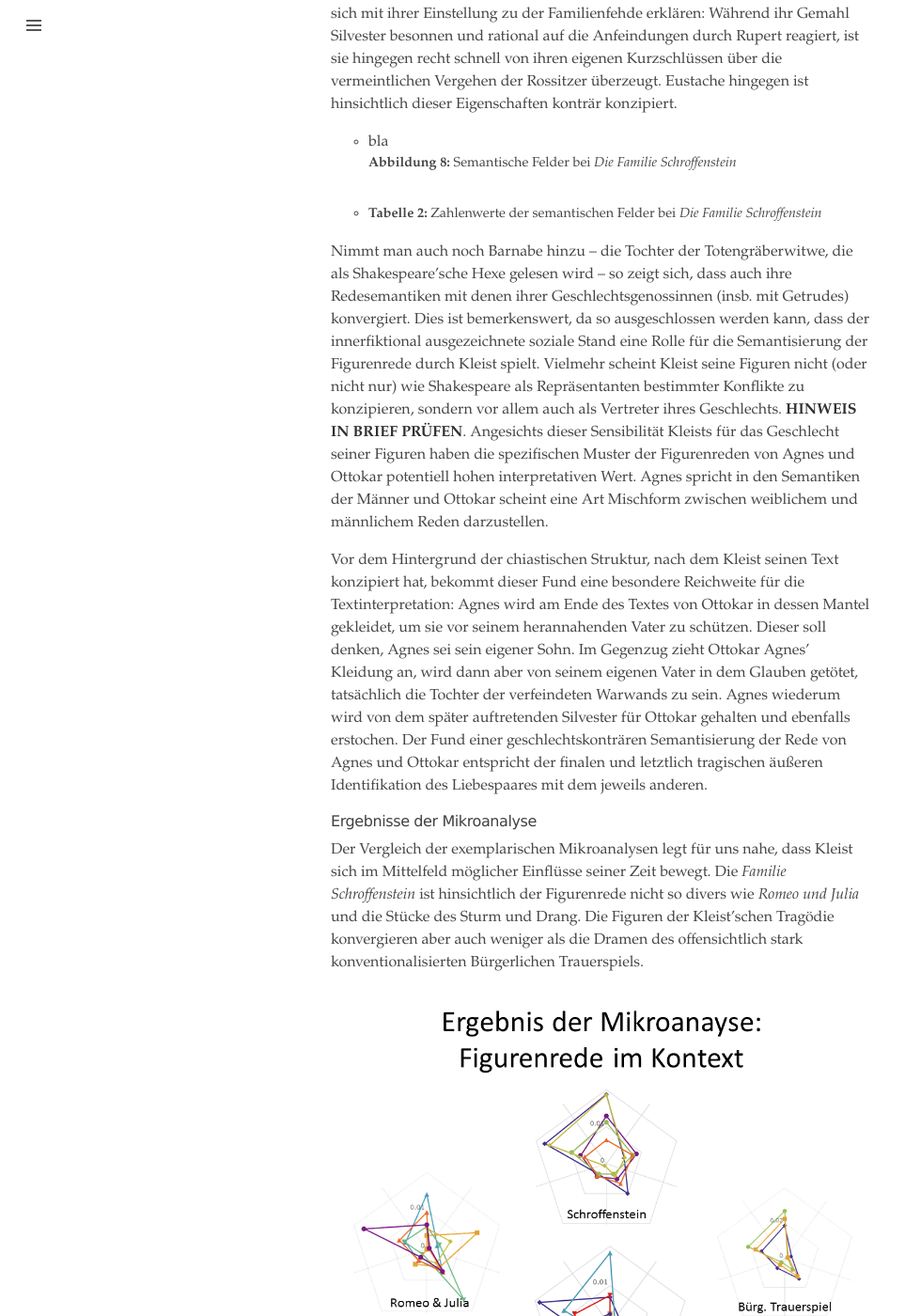
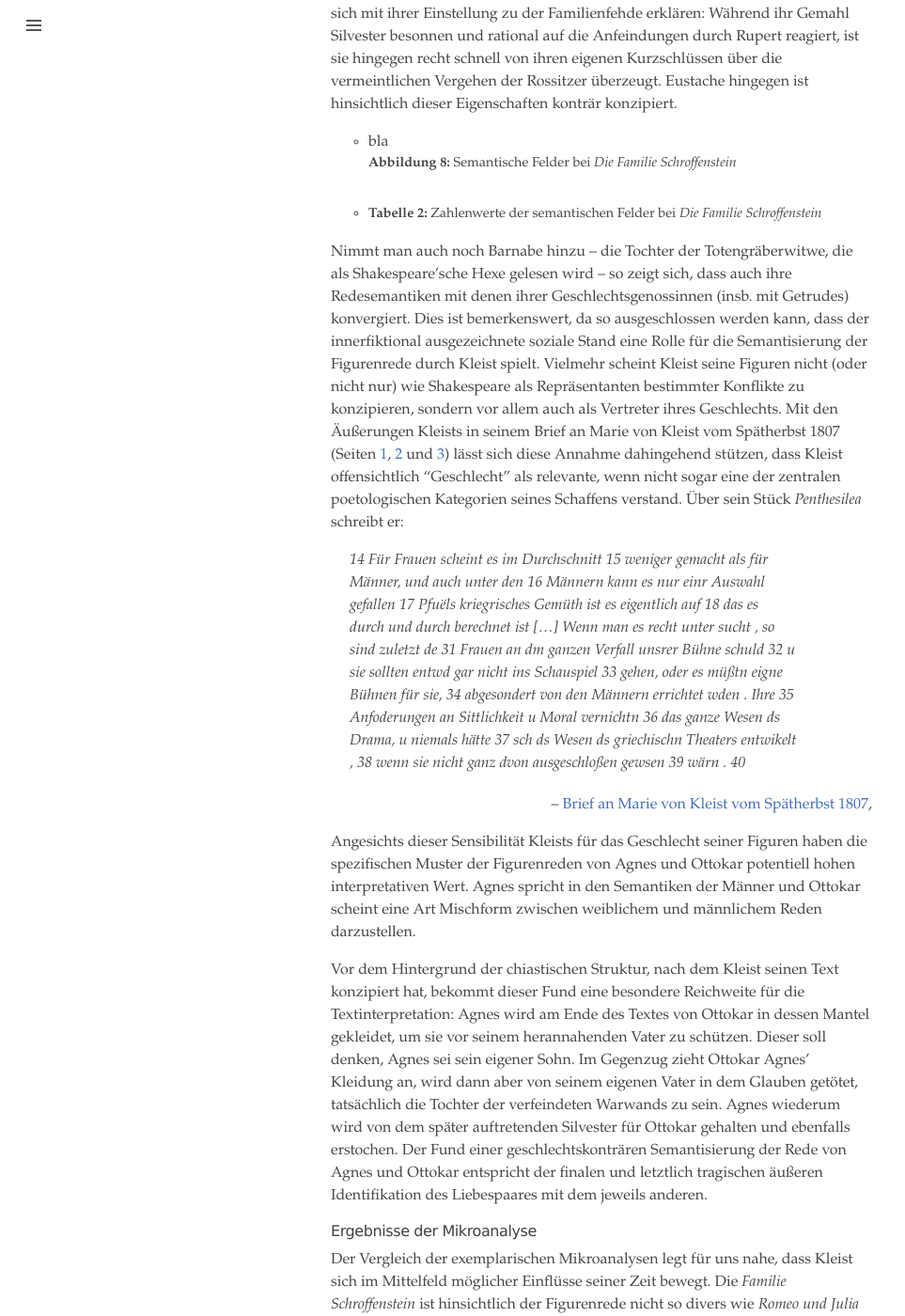
Before and after one commit to quadrama/quadrama.github.io, a Jekyll site: the page built from _posts/2016-10-07-ottokar-capulet.md, in a window 1280 px wide and 1400 px high, scrolled down 9357 px. Shown: the whole window at 94% size, without its empty margins (0-963 px from the left). Built offline with Jekyll 4.4.1, drawn with Linux system fonts in a browser that asks for light colours; nearby versions of some CDN libraries; library files that are not in the unit come from our copies.

Commit message:
Update 2016-10-07-ottokar-capulet.md

```diff
--- a/_posts/2016-10-07-ottokar-capulet.md
+++ b/_posts/2016-10-07-ottokar-capulet.md
@@ -232,7 +232,29 @@ render_spiderweb_table("#fields-r0px0-table", d5);
 
 </script>
 
-Nimmt man auch noch Barnabe hinzu -- die Tochter der Totengräberwitwe, die als Shakespeare'sche Hexe gelesen wird -- so zeigt sich, dass auch ihre Redesemantiken mit denen ihrer Geschlechtsgenossinnen (insb. mit Getrudes) konvergiert. Dies ist bemerkenswert, da so ausgeschlossen werden kann, dass der innerfiktional ausgezeichnete soziale Stand eine Rolle für die Semantisierung der Figurenrede durch Kleist spielt. Vielmehr scheint Kleist seine Figuren nicht (oder nicht nur) wie Shakespeare als Repräsentanten bestimmter Konflikte zu konzipieren, sondern vor allem auch als Vertreter ihres Geschlechts. **HINWEIS IN BRIEF PRÜFEN**. Angesichts dieser Sensibilität Kleists für das Geschlecht seiner Figuren haben die spezifischen Muster der Figurenreden von Agnes und Ottokar potentiell hohen interpretativen Wert. Agnes spricht in den Semantiken der Männer und Ottokar scheint eine Art Mischform zwischen weiblichem und männlichem Reden darzustellen.
+Nimmt man auch noch Barnabe hinzu -- die Tochter der Totengräberwitwe, die als Shakespeare'sche Hexe gelesen wird -- so zeigt sich, dass auch ihre Redesemantiken mit denen ihrer Geschlechtsgenossinnen (insb. mit Getrudes) konvergiert. Dies ist bemerkenswert, da so ausgeschlossen werden kann, dass der innerfiktional ausgezeichnete soziale Stand eine Rolle für die Semantisierung der Figurenrede durch Kleist spielt. Vielmehr scheint Kleist seine Figuren nicht (oder nicht nur) wie Shakespeare als Repräsentanten bestimmter Konflikte zu konzipieren, sondern vor allem auch als Vertreter ihres Geschlechts. Mit den Äußerungen Kleists in seinem Brief an Marie von Kleist vom Spätherbst 1807 (Seiten [1](http://kleist-digital.de/brief?id=letters/b_118.xml), [2](http://kleist-digital.de/brief?id=letters/b_11.xml) und [3](http://kleist-digital.de/brief?id=letters/b_120.xml)) lässt sich diese Annahme dahingehend stützen, dass Kleist offensichtlich "Geschlecht" als relevante, wenn nicht sogar eine der zentralen poetologischen Kategorien seines Schaffens verstand. Über sein Stück *Penthesilea* schreibt er:
+
+> 14 Für Frauen scheint es im Durchschnitt
+> 15 weniger gemacht als für Männer, und auch unter den
+> 16 Männern kann es nur einr Auswahl gefallen
+> 17 Pfuëls kriegrisches Gemüth ist es eigentlich auf
+> 18 das es durch und durch berechnet ist
+> [...]
+Wenn man es recht unter sucht , so sind zuletzt de 31
+Frauen an dm ganzen Verfall unsrer Bühne schuld 32
+u sie sollten entwd gar nicht ins Schauspiel 33
+gehen, oder es müßtn eigne Bühnen für sie, 34
+abgesondert von den Männern errichtet wden . Ihre 35
+Anfoderungen an Sittlichkeit u Moral vernichtn 36
+das ganze Wesen ds Drama, u niemals hätte 37
+sch ds Wesen ds griechischn Theaters entwikelt , 38
+wenn sie nicht ganz dvon ausgeschloßen gewsen 39
+wärn . 40
+
+{:.right_aligned}
+-- [Brief an Marie von Kleist vom Spätherbst 1807](http://kleist-digital.de/brief?id=letters/b_118.xml),
+
+Angesichts dieser Sensibilität Kleists für das Geschlecht seiner Figuren haben die spezifischen Muster der Figurenreden von Agnes und Ottokar potentiell hohen interpretativen Wert. Agnes spricht in den Semantiken der Männer und Ottokar scheint eine Art Mischform zwischen weiblichem und männlichem Reden darzustellen.
 
 Vor dem Hintergrund der chiastischen Struktur, nach dem Kleist seinen Text konzipiert hat, bekommt dieser Fund eine besondere Reichweite für die Textinterpretation: Agnes wird am Ende des Textes von Ottokar in dessen Mantel gekleidet, um sie vor seinem herannahenden Vater zu schützen. Dieser soll denken, Agnes sei sein eigener Sohn. Im Gegenzug zieht Ottokar Agnes' Kleidung an, wird dann aber von seinem eigenen Vater in dem Glauben getötet, tatsächlich die Tochter der verfeindeten Warwands zu sein. Agnes wiederum wird von dem später auftretenden Silvester für Ottokar gehalten und ebenfalls erstochen. Der Fund einer geschlechtskonträren Semantisierung der Rede von Agnes und Ottokar entspricht der finalen und letztlich tragischen äußeren Identifikation des Liebespaares mit dem jeweils anderen.
 
```
